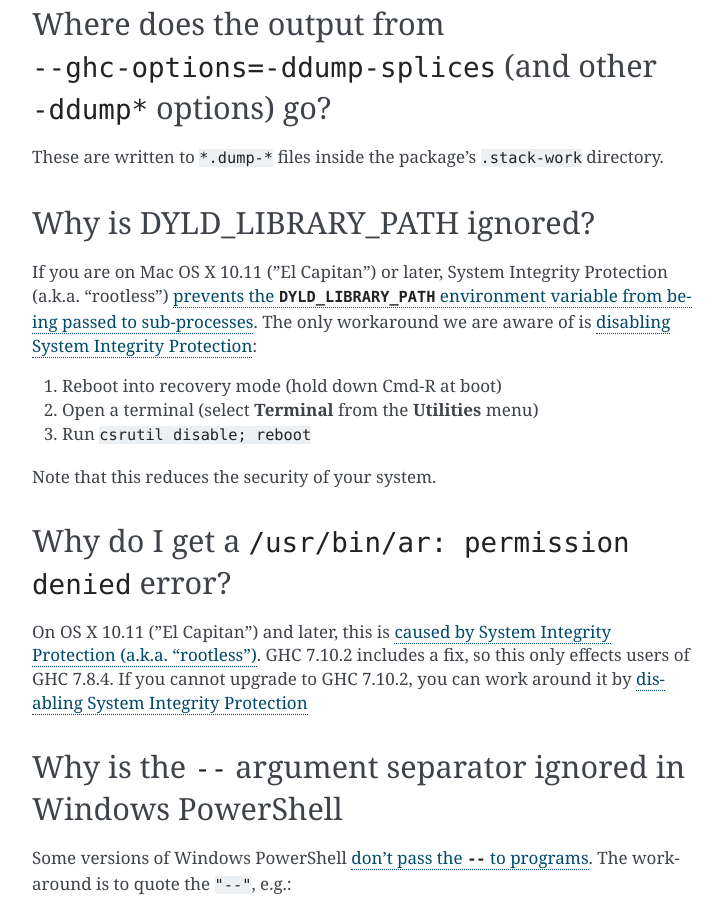
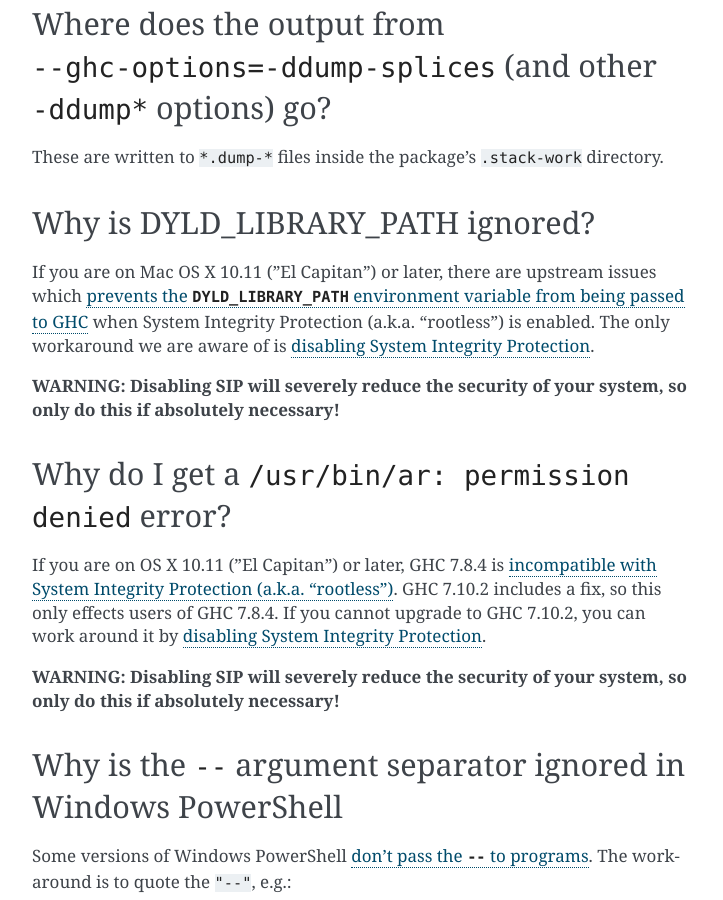
Before and after one commit to commercialhaskell/stack, a Sphinx documentation site: the page built from doc/faq.md, in a window 1280 px wide and 900 px high, scrolled down 9969 px. Shown: the whole window, without its empty margins (388-1111 px from the left). Built offline with Sphinx 7.4.7, drawn with Linux system fonts in a browser that asks for light colours.

```diff
--- a/doc/faq.md
+++ b/doc/faq.md
@@ -294,27 +294,25 @@ These are written to `*.dump-*` files inside the package's `.stack-work` directo
 
 #### Why is DYLD_LIBRARY_PATH ignored?
 
-<a name="disable-rootless"></a><a name="dyld-library-path-ignored"></a>If you
-are on Mac OS X 10.11 ("El Capitan") or later, System Integrity Protection
-(a.k.a. "rootless")
-[prevents the `DYLD_LIBRARY_PATH` environment variable from being passed to sub-processes](https://github.com/commercialhaskell/stack/issues/1161).
-The only workaround we are aware of is
-[disabling System Integrity Protection](http://osxdaily.com/2015/10/05/disable-rootless-system-integrity-protection-mac-os-x/):
+<a name="dyld-library-path-ignored"></a>If you
+are on Mac OS X 10.11 ("El Capitan") or later, there are upstream issues which
+[prevents the `DYLD_LIBRARY_PATH` environment variable from being passed to GHC](https://github.com/commercialhaskell/stack/issues/1161)
+when System Integrity Protection (a.k.a. "rootless") is enabled. The only
+workaround we are aware of is
+[disabling System Integrity Protection](http://osxdaily.com/2015/10/05/disable-rootless-system-integrity-protection-mac-os-x/).
 
- 1. Reboot into recovery mode (hold down Cmd-R at boot)
- 2. Open a terminal (select __Terminal__ from the __Utilities__ menu)
- 3. Run `csrutil disable; reboot`
-
-Note that this reduces the security of your system.
+**WARNING: Disabling SIP will severely reduce the security of your system, so only do this if absolutely necessary!**
 
 #### Why do I get a `/usr/bin/ar: permission denied` error?
 
-<a name="usr-bin-ar-permission-denied"></a>On OS X 10.11 ("El Capitan") and
-later, this is
-[caused by System Integrity Protection (a.k.a. "rootless")](https://github.com/commercialhaskell/stack/issues/563).
+<a name="usr-bin-ar-permission-denied"></a>If you are on OS X 10.11 ("El Capitan") or
+later, GHC 7.8.4 is
+[incompatible with System Integrity Protection (a.k.a. "rootless")](https://github.com/commercialhaskell/stack/issues/563).
 GHC 7.10.2 includes a fix, so this only effects users of GHC 7.8.4. If you
 cannot upgrade to GHC 7.10.2, you can work around it by
-[disabling System Integrity Protection](#disable-rootless)
+[disabling System Integrity Protection](http://osxdaily.com/2015/10/05/disable-rootless-system-integrity-protection-mac-os-x/).
+
+**WARNING: Disabling SIP will severely reduce the security of your system, so only do this if absolutely necessary!**
 
 #### Why is the `--` argument separator ignored in Windows PowerShell
 
```
Also changed, not shown: doc/install_and_upgrade.md (+2 -4 lines).
